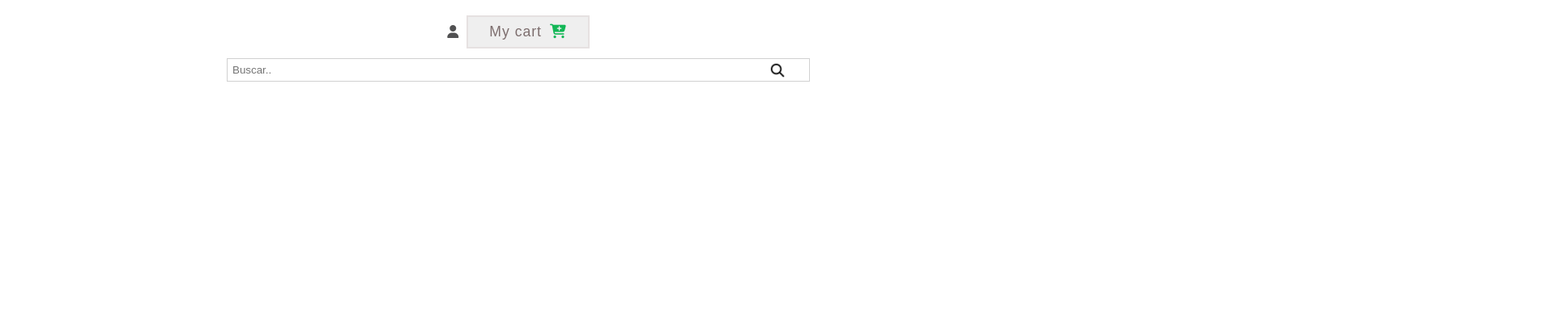
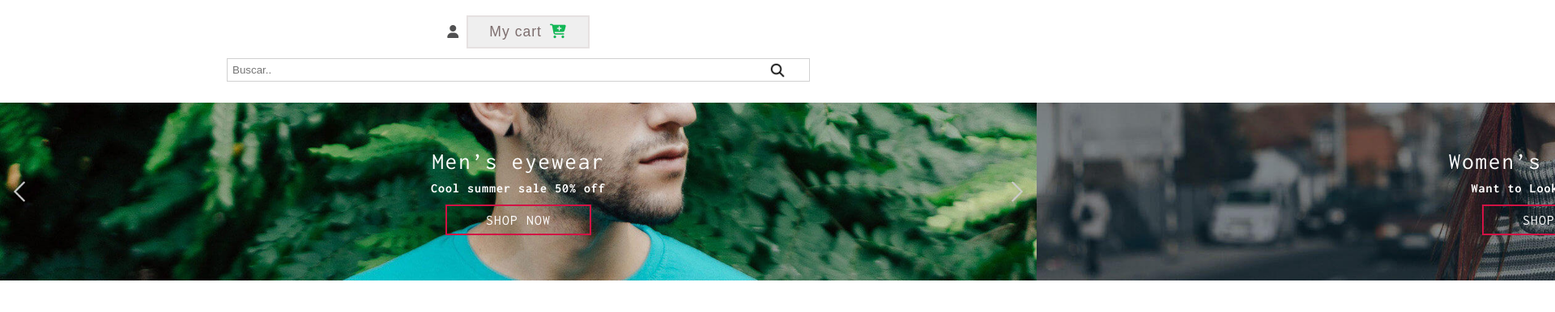
Before and after one commit to iamdiegoskr/GlassesOnlineStoreDesign, a plain HTML site: page index.html in a window 1280 px wide. Shown: the part 98-484 px from the top of the page at 81% size, 1920 px wide, since content can reach past the window. Drawn offline with Linux system fonts and the light colour scheme.

Commit message:
design slider ready, style arrows next and before is ready

```diff
--- a/css/style.css
+++ b/css/style.css
@@ -87,6 +87,7 @@ body {
     width: 90%;
     max-width: 720px;
     margin-top: 12px;
+    margin-bottom: 18px;
     padding: 6px;
     border: 1px solid #d1d1d1;
     background-image: url(../icons/search.png);
@@ -131,3 +132,97 @@ body {
     width: 100%;
     text-align: center;
 }
+
+
+/*SLIDER*/
+
+.section-slider {
+    position: relative;
+    width: 100%;
+    height: auto;
+}
+
+.slider {
+    display: flex;
+    width: 600%;
+    height: 220px;
+    background: red;
+}
+
+.slider .slider-item {
+    position: relative;
+    width: 100%;
+}
+
+.slider .slider-item img {
+    width: 100%;
+    height: 100%;
+    object-fit: cover;
+}
+
+.slider-overflow .title-banner {
+    font-size: 1.8em;
+    letter-spacing: 2px;
+    margin-bottom: 10px;
+}
+
+.slider-overflow .description-banner {
+    font-size: 1em;
+    font-weight: bold;
+    letter-spacing: 1px;
+    margin-bottom: 12px;
+}
+
+.slider-overflow {
+    position: absolute;
+    top: 0;
+    left: 0;
+    bottom: 0;
+    right: 0;
+    display: flex;
+    flex-direction: column;
+    justify-content: center;
+    align-items: center;
+    color: white;
+}
+
+.slider-overflow .button-shop {
+    width: 180px;
+    text-decoration: none;
+    padding: 8px 12px;
+    text-align: center;
+    background: transparent;
+    border: 2px solid #d21244;
+    text-transform: uppercase;
+    font-size: 1.1em;
+    letter-spacing: 1.2px;
+    color: white;
+}
+
+.slider-overflow .button-shop:hover {
+    background: #d21244;
+}
+
+
+/*BUTTONS*/
+
+.btn-slider {
+    position: absolute;
+    display: inline-block;
+    width: 48px;
+    height: 48px;
+    background-position: center;
+    background-size: cover;
+    background-repeat: no-repeat;
+    top: calc(50% - 24px);
+}
+
+.btn-left {
+    background-image: url('../icons/arrowleft.png');
+    left: 0;
+}
+
+.btn-rigth {
+    background-image: url('../icons/arrowright.png');
+    right: 0;
+}
--- a/index.html
+++ b/index.html
@@ -53,7 +53,60 @@
         </div>
     </header>
     <main>
-        <section></section>
+        <section class="section-slider">
+            <div class="slider">
+                <div class="slider-item">
+                    <img src="./img/glasses/banners/banner1.jpg" alt="" class="slider-img">
+                    <div class="slider-overflow">
+                        <p class="title-banner">Men’s eyewear</p>
+                        <p class="description-banner">Cool summer sale 50% off</p>
+                        <a class="button-shop" href="#">Shop Now</a>
+                    </div>
+                </div>
+                <div class="slider-item">
+                    <img src="./img/glasses/banners/banner-mid.jpg" alt="" class="slider-img">
+                    <div class="slider-overflow">
+                        <p class="title-banner">Women’s eyewearr</p>
+                        <p class="description-banner">Want to Look Your Best?</p>
+                        <a class="button-shop" href="#">Shop Now</a>
+                    </div>
+                </div>
+                <div class="slider-item">
+                    <img src="./img/glasses/banners/flow.jpg" alt="" class="slider-img">
+                    <div class="slider-overflow">
+                        <p class="title-banner">Let them see you</p>
+                        <p class="description-banner">Become don juan</p>
+                        <a class="button-shop" href="#">Shop Now</a>
+                    </div>
+                </div>
+                <div class="slider-item">
+                    <img src="./img/glasses/banners/banner4.jpg" alt="" class="slider-img">
+                    <div class="slider-overflow">
+                        <p class="title-banner">Women’s eyewearr</p>
+                        <p class="description-banner">Want to Look Your Best?</p>
+                        <a class="button-shop" href="#">Shop Now</a>
+                    </div>
+                </div>
+                <div class="slider-item">
+                    <img src="./img/glasses/banners/sexylentes.jpg" alt="" class="slider-img">
+                    <div class="slider-overflow">
+                        <p class="title-banner">Be sensual</p>
+                        <p class="description-banner">Want to Look sexy?</p>
+                        <a class="button-shop" href="#">Shop Now</a>
+                    </div>
+                </div>
+                <div class="slider-item">
+                    <img src="./img/glasses/banners/donald.jpg" alt="" class="slider-img">
+                    <div class="slider-overflow">
+                        <p class="title-banner">Class glasses</p>
+                        <p class="description-banner">A bussines men</p>
+                        <a class="button-shop" href="#">Shop Now</a>
+                    </div>
+                </div>
+            </div>
+            <span class="btn-slider btn-left"></span>
+            <span class="btn-slider btn-rigth"></span>
+        </section>
     </main>
     <footer></footer>
 </body>
```
Also changed, not shown: icons/arrowleft.png (added), icons/arrowright.png (added), img/glasses/banners/donald.jpg (renamed from img/glasses/banners/pexels-donald-tong-39716.jpg), img/glasses/banners/flow.jpg (renamed from img/glasses/banners/neonbrand-Ts3yX7wDthw-unsplash.jpg), img/glasses/banners/sexylentes.jpg (renamed from img/glasses/banners/pawel-szvmanski-5siPaKXak0w-unsplash.jpg).
